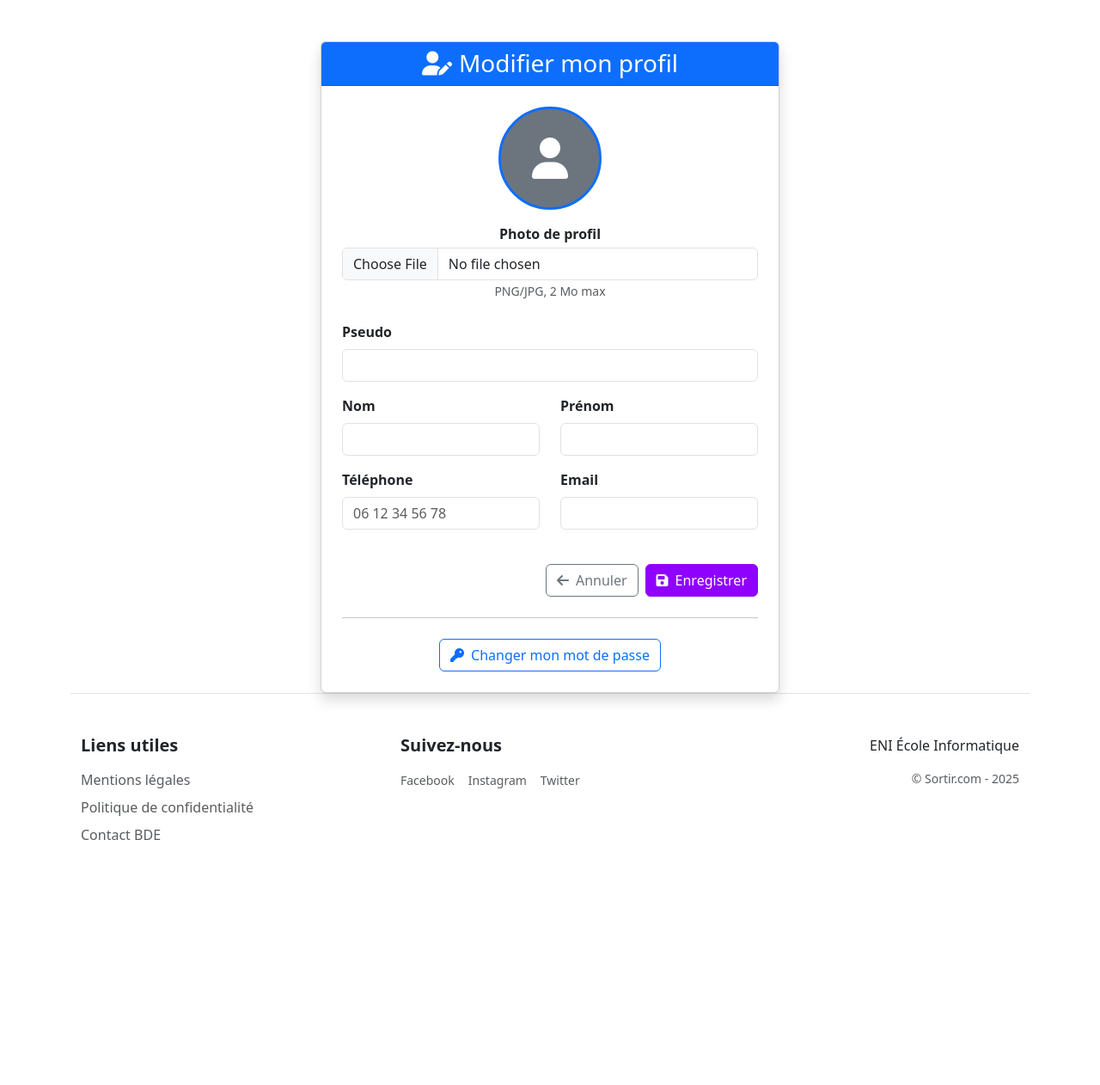
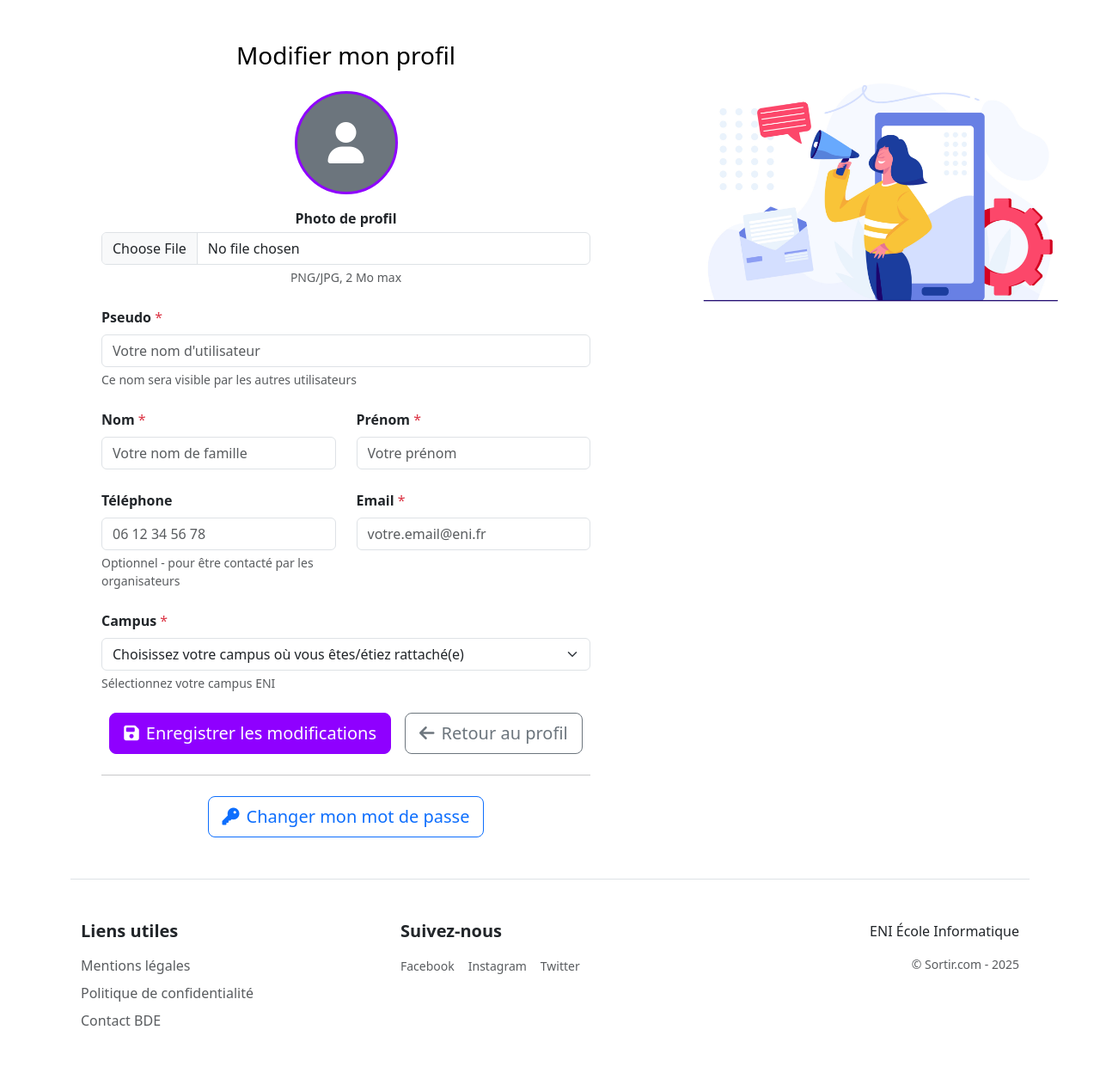
Before and after one commit to matteorlt/Sortir, a Symfony app: template templates/utilisateur/edit_profil.html.twig in a window 1280 px wide. Shown: the part 99-1361 px from the top of the page at 86% size. Before the commit the page ends 1076 px from the top, so only its background shows below. Run offline with Twig, Linux system fonts and the light colour scheme; the template is opened without the code that fills it, so the values that code supplies are empty; some libraries are stand-ins or nearby versions.

Commit message:
Modification front sortie et user

```diff
--- a/templates/sortie/list.html.twig
+++ b/templates/sortie/list.html.twig
@@ -122,11 +122,8 @@
                             onmouseout="this.style.backgroundColor='#8f00ff'; this.style.borderColor='#8f00ff';">
                         Filtrer
                     </button>
-                <div class="col-md-5 mt-3 d-flex justify-content-lg-start align-items-center gap-3">
-                    <button type="submit" class="btn btn-primary">Filtrer</button>
-
                     {% if app.user %}
-                        <a href="{{ path('app_sortie_create') }}" class="btn btn-success">Créer une sortie</a>
+                        <a href="{{ path('app_sortie_create') }}" class="btn btn-primary">Créer une sortie</a>
                     {% endif %}
                 </div>
             </div>
--- a/templates/utilisateur/edit_profil.html.twig
+++ b/templates/utilisateur/edit_profil.html.twig
@@ -7,11 +7,12 @@
     {% include 'components/_header.html.twig' %}
 
     <div class="container mt-5">
-    <div class="row justify-content-center">
-      <div class="col-md-8 col-lg-6">
-        <div class="card shadow">
-          <div class="card-header bg-primary text-white text-center">
-            <h1 class="h3 mb-0"><i class="fas fa-user-edit me-2"></i>Modifier mon profil</h1>
+        <div class="row flex-lg-row align-items-start g-5">
+            <!-- Contenu formulaire à gauche -->
+            <div class="col-lg-7 mb-4">
+                <div>
+                    <div class="card-header text-black text-center">
+                        <h1 class="h3 mb-0">Modifier mon profil</h1>
                     </div>
 
                     <div class="card-body p-4">
@@ -30,85 +31,105 @@
 
                             {# Photo (optionnelle) #}
                             <div class="mb-4 text-center">
-                <div class="bg-secondary rounded-circle d-flex align-items-center justify-content-center mx-auto border border-3 border-primary"
-                     style="width: 120px; height: 120px;">
+                                <div class="bg-secondary rounded-circle d-flex align-items-center justify-content-center mx-auto border border-3"
+                                     style="width: 120px; height: 120px; border-color: #8f00ff !important;">
                                     <i class="fas fa-user fa-3x text-white"></i>
                                 </div>
                                 <div class="mt-3">
                                     <label for="photoFile" class="form-label fw-bold mb-1">Photo de profil</label>
                                     <input class="form-control" type="file" id="photoFile" name="photoFile" accept="image/*">
-                  <small class="text-muted">PNG/JPG, 2 Mo max</small>
+                                    <div class="form-text">PNG/JPG, 2 Mo max</div>
                                 </div>
                             </div>
 
-              <div class="mb-3">
+                            <div class="mb-4">
                                 <label for="pseudo" class="form-label fw-bold">Pseudo</label>
+                                <span class="text-danger">*</span>
                                 <input type="text" class="form-control" id="pseudo" name="pseudo"
-                       value="{{ app.user.pseudo ?? '' }}" maxlength="180" required>
+                                       value="{{ app.user.pseudo ?? '' }}" maxlength="180" required placeholder="Votre nom d'utilisateur">
+                                <div class="form-text">Ce nom sera visible par les autres utilisateurs</div>
                             </div>
 
-              <div class="row">
-                <div class="col-md-6 mb-3">
+                            <div class="row mb-4">
+                                <div class="col-md-6 mb-3 mb-md-0">
                                     <label for="nom" class="form-label fw-bold">Nom</label>
+                                    <span class="text-danger">*</span>
                                     <input type="text" class="form-control" id="nom" name="nom"
-                         value="{{ app.user.nom ?? '' }}" required>
+                                           value="{{ app.user.nom ?? '' }}" required placeholder="Votre nom de famille">
                                 </div>
-                <div class="col-md-6 mb-3">
+                                <div class="col-md-6">
                                     <label for="prenom" class="form-label fw-bold">Prénom</label>
+                                    <span class="text-danger">*</span>
                                     <input type="text" class="form-control" id="prenom" name="prenom"
-                         value="{{ app.user.prenom ?? '' }}" required>
+                                           value="{{ app.user.prenom ?? '' }}" required placeholder="Votre prénom">
                                 </div>
                             </div>
 
-              <div class="row">
-                <div class="col-md-6 mb-3">
+                            <div class="row mb-4">
+                                <div class="col-md-6 mb-3 mb-md-0">
                                     <label for="telephone" class="form-label fw-bold">Téléphone</label>
                                     <input type="tel" class="form-control" id="telephone" name="telephone"
                                            value="{{ app.user.telephone ?? '' }}" placeholder="06 12 34 56 78">
+                                    <div class="form-text">Optionnel - pour être contacté par les organisateurs</div>
                                 </div>
-                <div class="col-md-6 mb-3">
+                                <div class="col-md-6">
                                     <label for="mail" class="form-label fw-bold">Email</label>
+                                    <span class="text-danger">*</span>
                                     <input type="email" class="form-control" id="mail" name="mail"
-                         value="{{ app.user.mail ?? '' }}" required>
+                                           value="{{ app.user.mail ?? '' }}" required placeholder="votre.email@eni.fr">
                                 </div>
                             </div>
 
-              {# Exemple optionnel: Campus si vous avez cette info côté user
-              <div class="mb-3">
+                            <div class="mb-4">
                                 <label for="campus" class="form-label fw-bold">Campus</label>
+                                <span class="text-danger">*</span>
                                 <select id="campus" name="campus" class="form-select">
-                  <option value="">-- Sélectionner --</option>
+                                    <option value="">Choisissez votre campus où vous êtes/étiez rattaché(e)</option>
                                     {% for c in ['Rennes','Niort','Nantes','Quimper'] %}
                                         <option value="{{ c }}" {{ (app.user.campus is defined and app.user.campus and app.user.campus.nomCampus == c) ? 'selected' : '' }}>
                                             {{ c }}
                                         </option>
                                     {% endfor %}
                                 </select>
+                                <div class="form-text">Sélectionnez votre campus ENI</div>
                             </div>
-              #}
 
-              <div class="d-grid gap-2 d-md-flex justify-content-md-end mt-4">
-                <a href="{{ path('app_utilisateur_profil') }}" class="btn btn-outline-secondary">
-                  <i class="fas fa-arrow-left me-2"></i>Annuler
-                </a>
-                <button type="submit" class="btn btn-primary"
-                        style="background-color: #8f00ff; border-color: #8f00ff;"
+                            <div class="d-grid gap-2 d-md-flex justify-content-md-center">
+                                <button type="submit" class="btn btn-primary btn-lg me-md-2"
+                                        style="background-color: #8f00ff; border-color: #8f00ff; transition: all 0.3s ease;"
                                         onmouseover="this.style.backgroundColor='#7300cc'; this.style.borderColor='#7300cc';"
                                         onmouseout="this.style.backgroundColor='#8f00ff'; this.style.borderColor='#8f00ff';">
-                  <i class="fas fa-save me-2"></i>Enregistrer
+                                    <i class="fas fa-save me-2"></i>Enregistrer les modifications
                                 </button>
+                                <a href="{{ path('app_utilisateur_profil') }}" class="btn btn-outline-secondary btn-lg">
+                                    <i class="fas fa-arrow-left me-2"></i>Retour au profil
+                                </a>
                             </div>
                         </form>
 
                         <hr class="my-4">
 
                         <div class="text-center">
-              <a href="{{ path('app_utilisateur_edit_profil_password') }}" class="btn btn-outline-primary">
+                            <a href="{{ path('app_utilisateur_edit_profil_password') }}" class="btn btn-outline-primary btn-lg">
                                 <i class="fas fa-key me-2"></i>Changer mon mot de passe
                             </a>
                         </div>
+                    </div>
+                </div>
+            </div>
 
+            <!-- Trait de séparation vertical -->
+            <div class="col-lg-1 d-none d-lg-flex justify-content-center">
+                <div class="border-end h-75 mt-5" style="border-width: 2px !important; border-color: #dee2e6 !important;"></div>
             </div>
+
+            <!-- Image à droite (descendue) -->
+            <div class="col-lg-4 d-flex align-items-end justify-content-center">
+                <div class="mb-5">
+                    <img src="{{ asset('images/photo-modif-profil.jpg') }}"
+                         alt="Modification de profil"
+                         class="img-fluid"
+                         style="max-width: 500px; height: auto;">
                 </div>
             </div>
         </div>
--- a/templates/utilisateur/inscription.html.twig
+++ b/templates/utilisateur/inscription.html.twig
@@ -118,7 +118,7 @@
                 <div class="border-end h-75 mt-5" style="border-width: 2px !important; border-color: #dee2e6 !important;"></div>
             </div>
 
-            <!-- Image à droite (descendue) -->
+            <!-- Image à droite -->
             <div class="col-lg-4 d-flex align-items-end justify-content-center">
                 <div class="mb-5">
                     <img src="{{ asset('images/photo-register.jpg') }}"
```
Also changed, not shown: templates/sortie/create.html.twig (+34 -11 lines), templates/utilisateur/profil.html.twig (+7 -3 lines), assets/images/photo-modif-profil.jpg (added), assets/images/photo-profil.jpg (added). Lines whose indentation alone changed are shown as unchanged.
